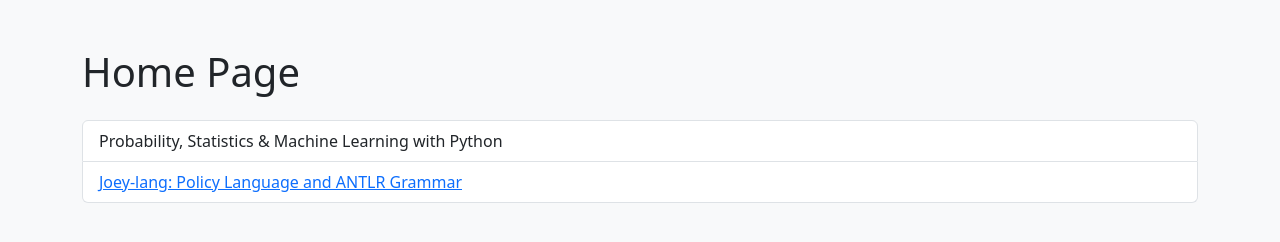
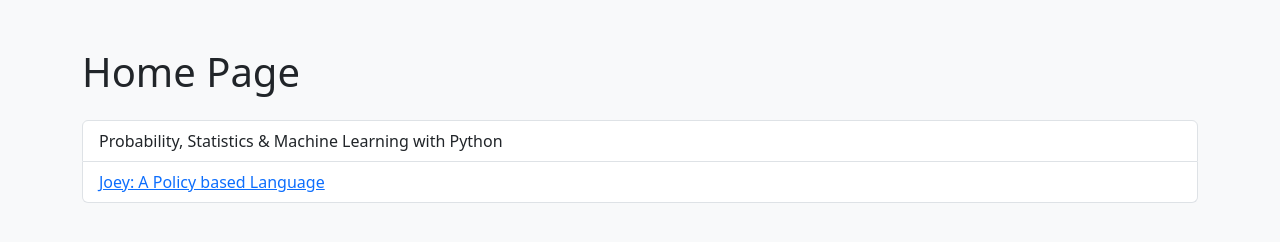
Before and after one commit to andymaz/homepage, a plain HTML site: page index.html in a window 1280 px wide. Drawn offline with nearby package versions, Linux system fonts and the light colour scheme.

Commit message:
policy based language

```diff
--- a/index.html
+++ b/index.html
@@ -19,7 +19,7 @@
       </li>
       <li class="list-group-item">
         <a href="https://github.com/andymaz/joey-lang" target="_blank">
-          Joey-lang: Policy Language and ANTLR Grammar
+          Joey: A Policy based Language
         </a>
       </li>
       <!--li class="list-group-item"><a href="future_book1/index.html">[Coming Soon] Book 2</a></li-->
```
